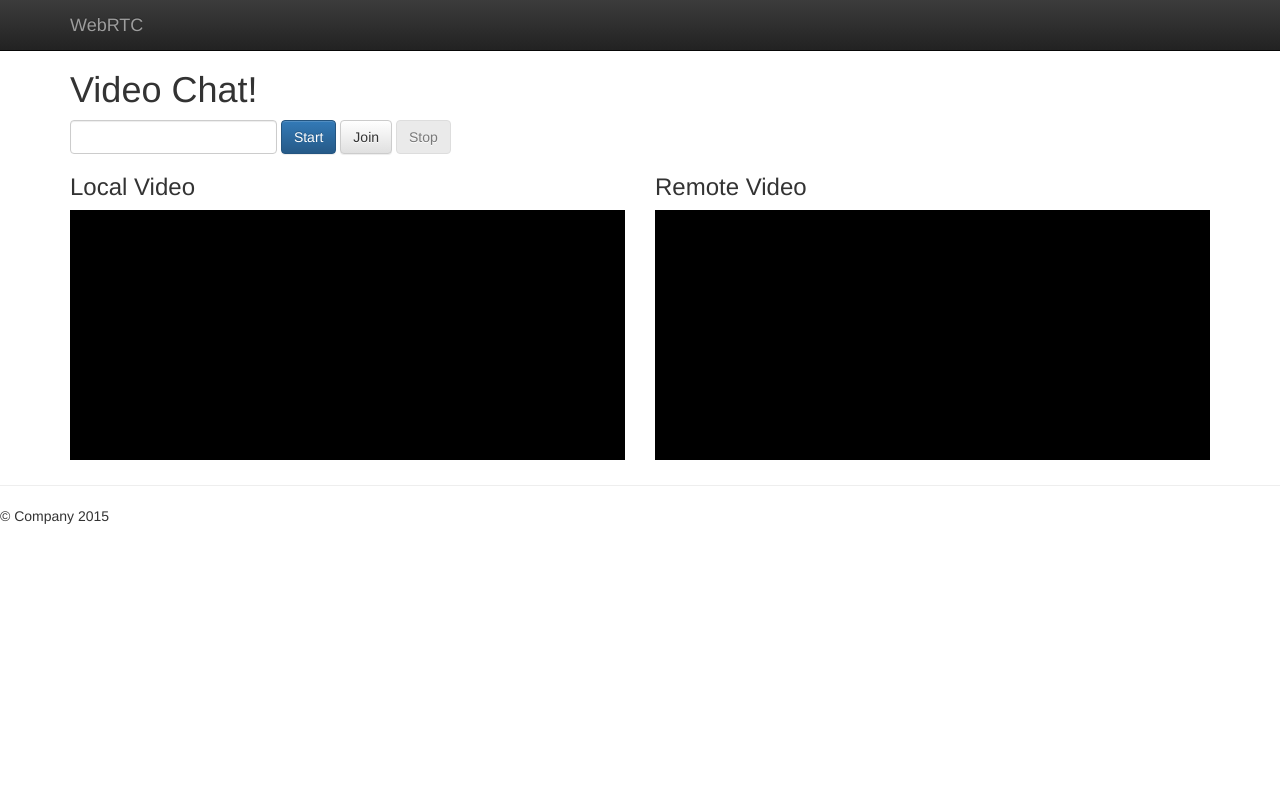
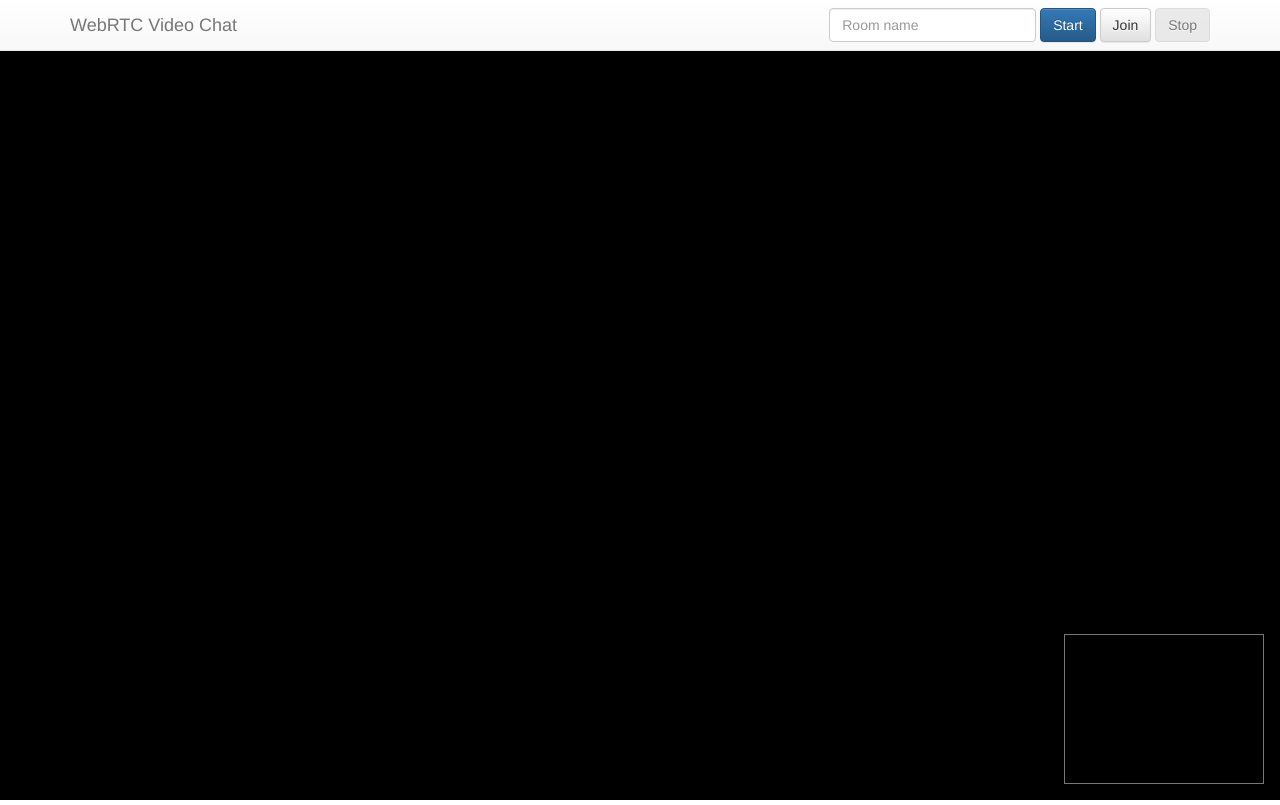
Before and after one commit to piratefsh/webrtc-video-chat, a website: page index.html in a window 1280 px wide. Drawn offline with nearby package versions, Linux system fonts and the light colour scheme.

Commit message:
Style and layout video chat area

```diff
--- a/css/main.css
+++ b/css/main.css
@@ -5,8 +5,40 @@
    ========================================================================== */
 
 
+body{
+    display: flex;
+    flex-direction: row;
+    height: 100vh;
+    padding: 0px 0px;
+    /*background-color: black;*/
+}
+
+.main, nav{
+    flex: 1;
+}
 
 video{
     background-color: black;
     width: 100%;
+    height: 100%;
 }
+
+.videos{
+    position: relative;
+    height: 100vh;
+}
+
+.local-video{
+    height: 100%;
+    position: relative;
+}
+
+.remote-video{
+    margin: 16px;
+    position: absolute;
+    width: 200px;
+    height: 150px;
+    right: 0px;
+    bottom: 0px;
+    border: 1px solid #777;
+}
--- a/index.html
+++ b/index.html
@@ -40,53 +40,43 @@
           to improve your experience.
         </p>
         <![endif]-->
-        <nav class="navbar navbar-inverse navbar-fixed-top" role="navigation">
+        <nav class="navbar navbar-default navbar-fixed-top" role="navigation">
           <div class="container">
             <div class="navbar-header">
-              <a class="navbar-brand" href="#">WebRTC</a>
+            <button type="button" class="navbar-toggle collapsed" data-toggle="collapse" data-target="#navbar" aria-expanded="false">
+              <span class="sr-only">Toggle navigation</span>
+              <span class="icon-bar"></span>
+              <span class="icon-bar"></span>
+              <span class="icon-bar"></span>
+            </button>
+              <a class="navbar-brand" href="#">WebRTC Video Chat</a>
             </div>
-            <div id="navbar" class="navbar-collapse collapse"></div>
-            <!--/.navbar-collapse --> </div>
-        </nav>
-
-        <!-- Main jumbotron for a primary marketing message or call to action -->
-
-        <div class="container">
-          <div class="row">
-            <div class="col-sm-12">
-              <h1>Video Chat!</h1>
-              <form class="form-inline">
+            <div id="navbar" class="navbar-collapse collapse">
+              <!-- chatroom name form -->
+              <form class="navbar-form navbar-right form-inline">
                 <div class="form-group">
-                  <input class="form-control" type="text" id="room-name"/>
+                  <input class="form-control" type="text" id="room-name" placeholder="Room name"/>
+                </div>
                 <button class="btn btn-primary" id="btn-video-start">Start</button>
                 <button class="btn btn-default"  id="btn-video-join">Join</button>
                 <button class="btn btn-default"  disabled id="btn-video-stop">Stop</button>
-                </div>
               </form>
             </div>
-          </div>
 
-          <div class="row">
-            <div class="col-xs-12 col-sm-6">
-              <h3>Local Video</h3>
-              <div id="local-video-container">
+            <!--/.navbar-collapse --> </div>
+
+        </nav>
+
+        <div class="container main">
+          <div class="row videos">
+            <div class="local-video">
               <video width="280" height="250" autoplay="true" id="local-video"></video>
             </div>
-            </div>
-            <div class="col-xs-12 col-sm-6">
-              <h3>Remote Video</h3>
-              <div id="remote-video-container">
+            <div class="remote-video">
               <video width="280" height="250" autoplay="true" id="remote-video"></video>
             </div>
           </div>
         </div>
-        </div>
-
-        <hr>
-
-        <footer>
-          <p>&copy; Company 2015</p>
-        </footer>
       </div>
       <!-- /container -->
       <script src="//ajax.googleapis.com/ajax/libs/jquery/1.11.2/jquery.min.js"></script>
--- a/js/signalling.js
+++ b/js/signalling.js
@@ -16,7 +16,6 @@ var SignallingServer = function(room, socketServer){
     this.socket.on('empty', function (room){
       this.isInitiator = true;
       trace('Room ' + room + ' is empty');
-      this.onRoomEmpty();
     });
 
     this.socket.on('join', function (room){
```
Lines whose indentation alone changed are shown as unchanged.
